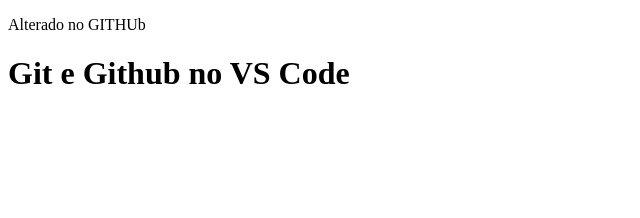
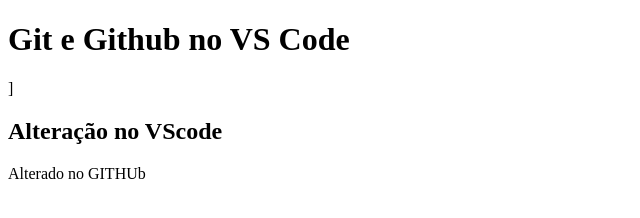
Before and after one commit to zeckamorim/trabalhando-com-git-e-github, a plain HTML site: page index.html in a window 1280 px wide. Shown: the whole page, without its empty margins (0-640 px from the left). Drawn offline with Linux system fonts and the light colour scheme.

Commit message:
Alterado no vscode

```diff
--- a/index.html
+++ b/index.html
@@ -4,11 +4,11 @@
     <meta charset="UTF-8">
     <meta name="viewport" content="width=device-width, initial-scale=1.0">
     <title>Git e Github</title>
-    <P>Alterado no GITHUb
-    </P>
 </head>
 <body>
-    <h1>Git e Github no VS Code </h1>
+    <h1>Git e Github no VS Code </h1>]
+    <h2>Alteração no VScode</h2>
+<P>Alterado no GITHUb</P>
 
 </body>
 </html>
```
